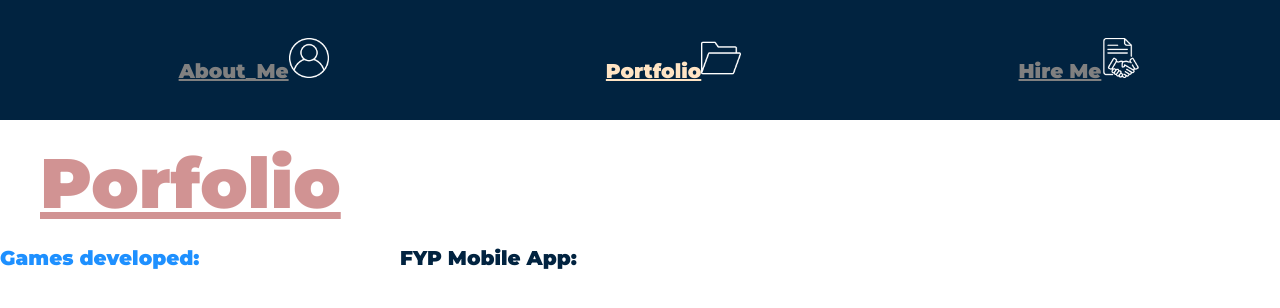
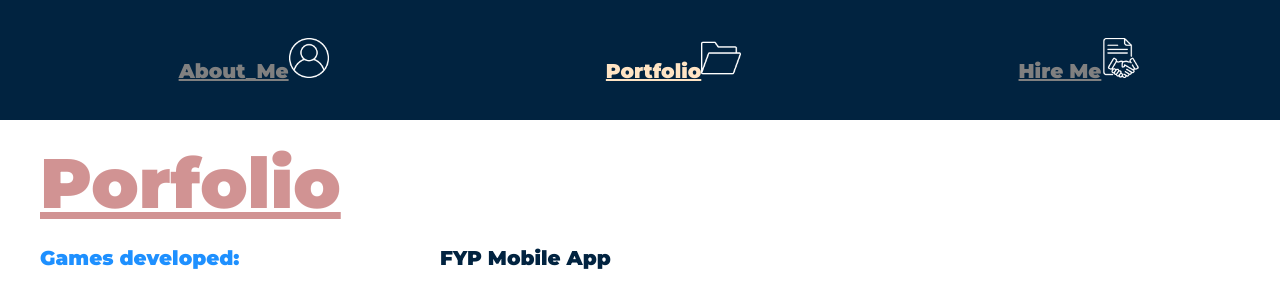
Before and after one commit to KevinJunHan/ReactSite, a React (Create React App) app: page /portfolio in a window 1280 px wide. Shown: the top 308 px of the page. Built offline with nearby package versions, Linux system fonts and the light colour scheme.

Commit message:
clean up

```diff
--- a/src/App.css
+++ b/src/App.css
@@ -14,6 +14,7 @@ button {
 }
 
 .players {
+	margin-left: 40px;
 	display: flex;
 	flex-direction: row;
 }
--- a/src/Portfolio.js
+++ b/src/Portfolio.js
@@ -32,7 +32,7 @@ function Portfolio() {
 					/>
 				</div>
 				<div className="playerOnRight">
-					<h1 className="genericText">FYP Mobile App:</h1>
+					<h1 className="genericText">FYP Mobile App</h1>
 					<ReactPlayer
 						width="400px"
 						height="300px"
```
